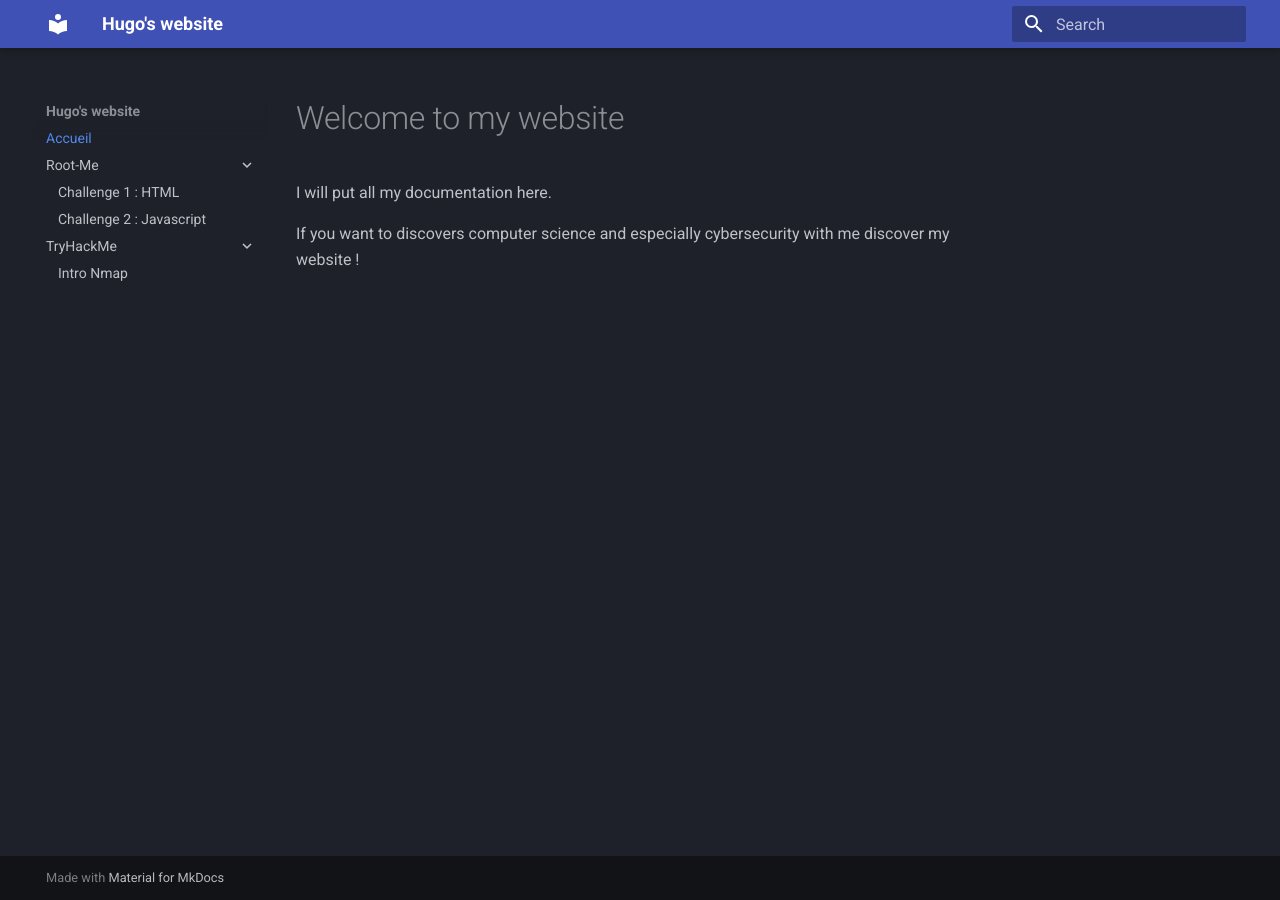
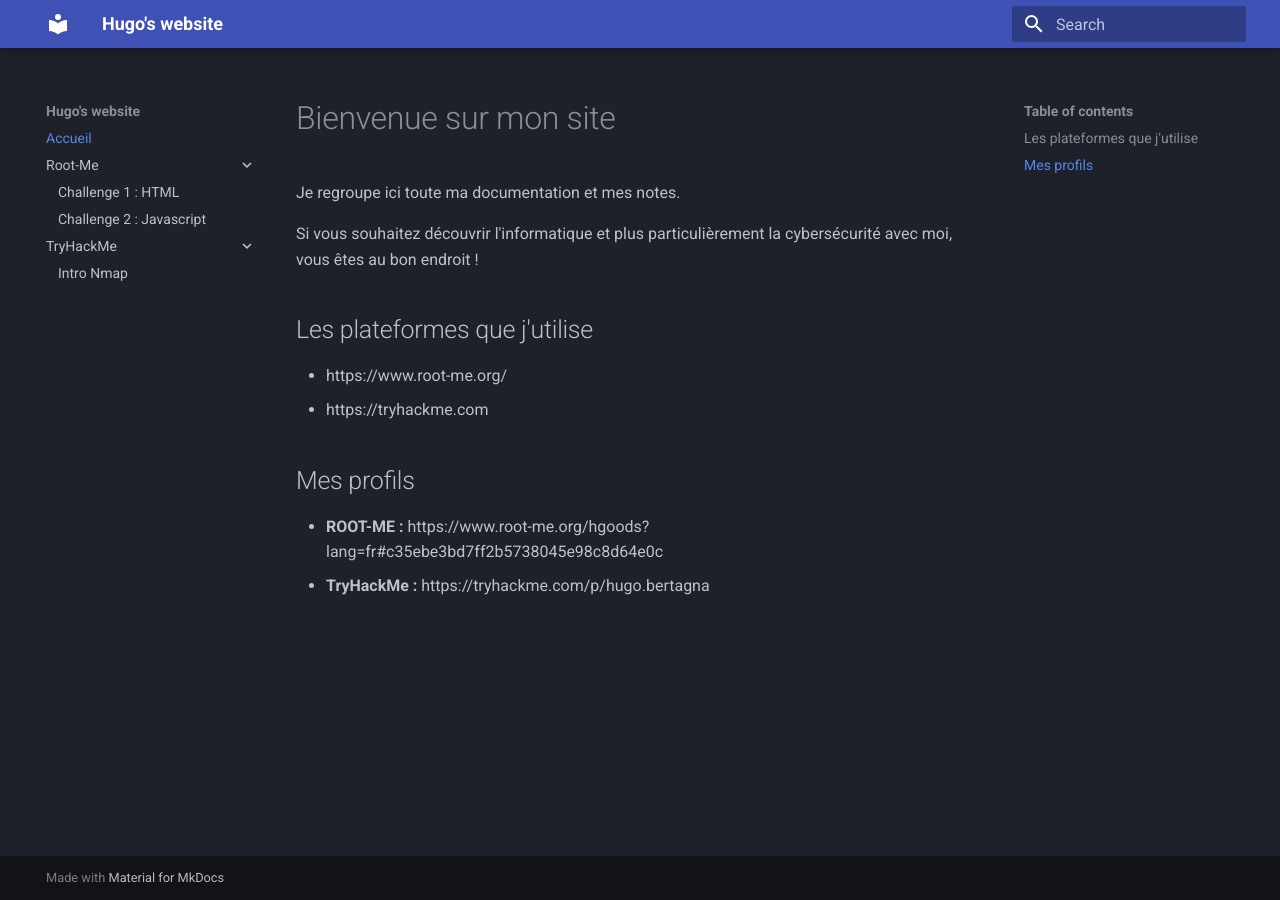
Before and after one commit to hugobertagna/ctf_portfolio, an MkDocs documentation site: the page built from docs/index.md, in a window 1280 px wide. Built offline with MkDocs 1.6.1 and Material for MkDocs 9.7.7, drawn with Linux system fonts in a browser that asks for light colours.

```diff
--- a/docs/index.md
+++ b/docs/index.md
@@ -1,5 +1,15 @@
-# Welcome to my website
+# Bienvenue sur mon site
 
-I will put all my documentation here.
+Je regroupe ici toute ma documentation et mes notes.
 
-If you want to discovers computer science and especially cybersecurity with me discover my website !
+Si vous souhaitez découvrir l'informatique et plus particulièrement la cybersécurité avec moi, vous êtes au bon endroit !
+
+## Les plateformes que j'utilise
+
+* https://www.root-me.org/
+* https://tryhackme.com
+
+## Mes profils
+
+* **ROOT-ME :** https://www.root-me.org/hgoods?lang=fr#c35ebe3bd7ff2b5738045e98c8d64e0c
+* **TryHackMe :** https://tryhackme.com/p/hugo.bertagna
```
Also changed, not shown: docs/rootme/Programmation/TCP-RetourAuCollege.md (added, +6 -0 lines), docs/rootme/challenge1.md (deleted, +0 -1 lines), img/image.png (added).
